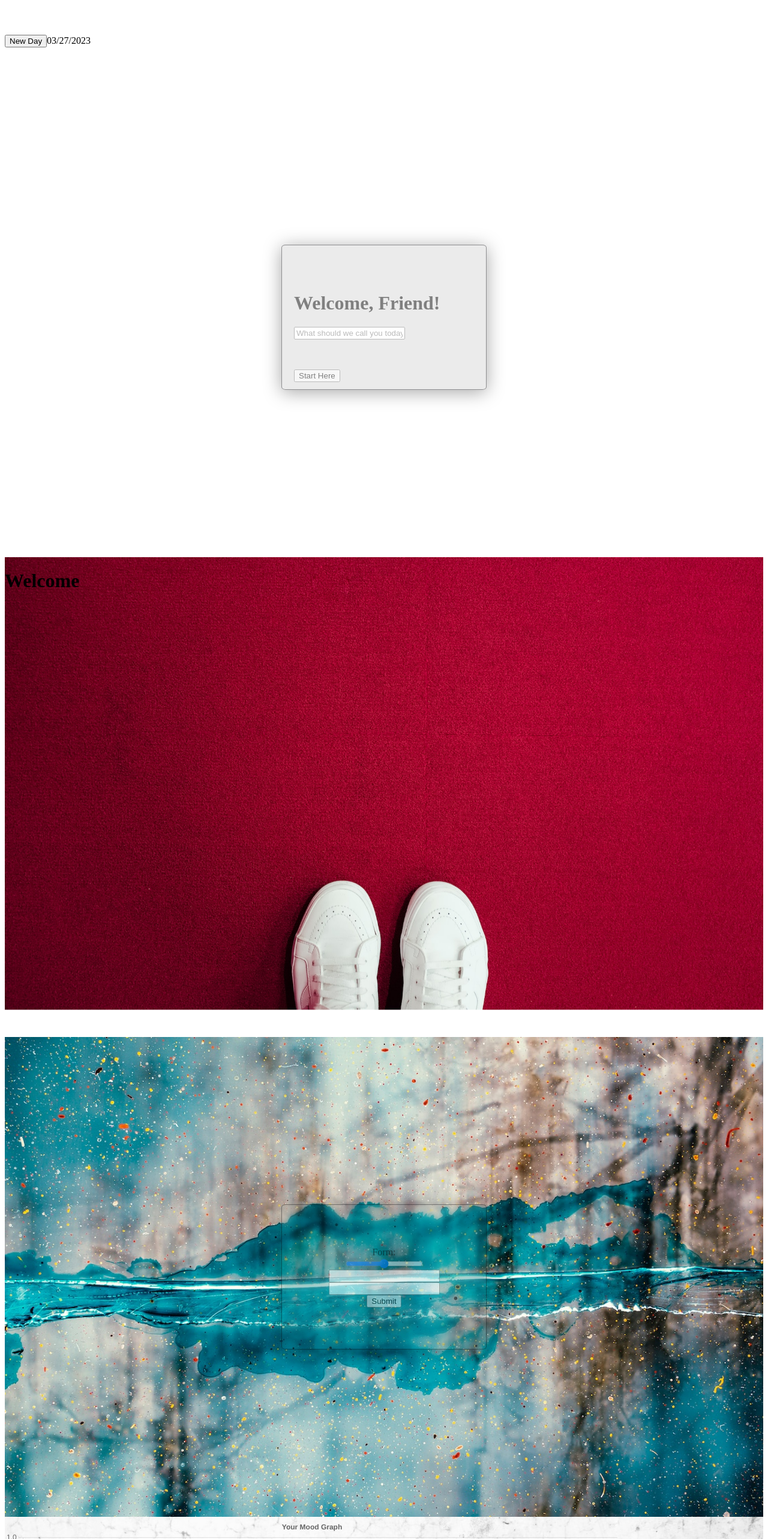
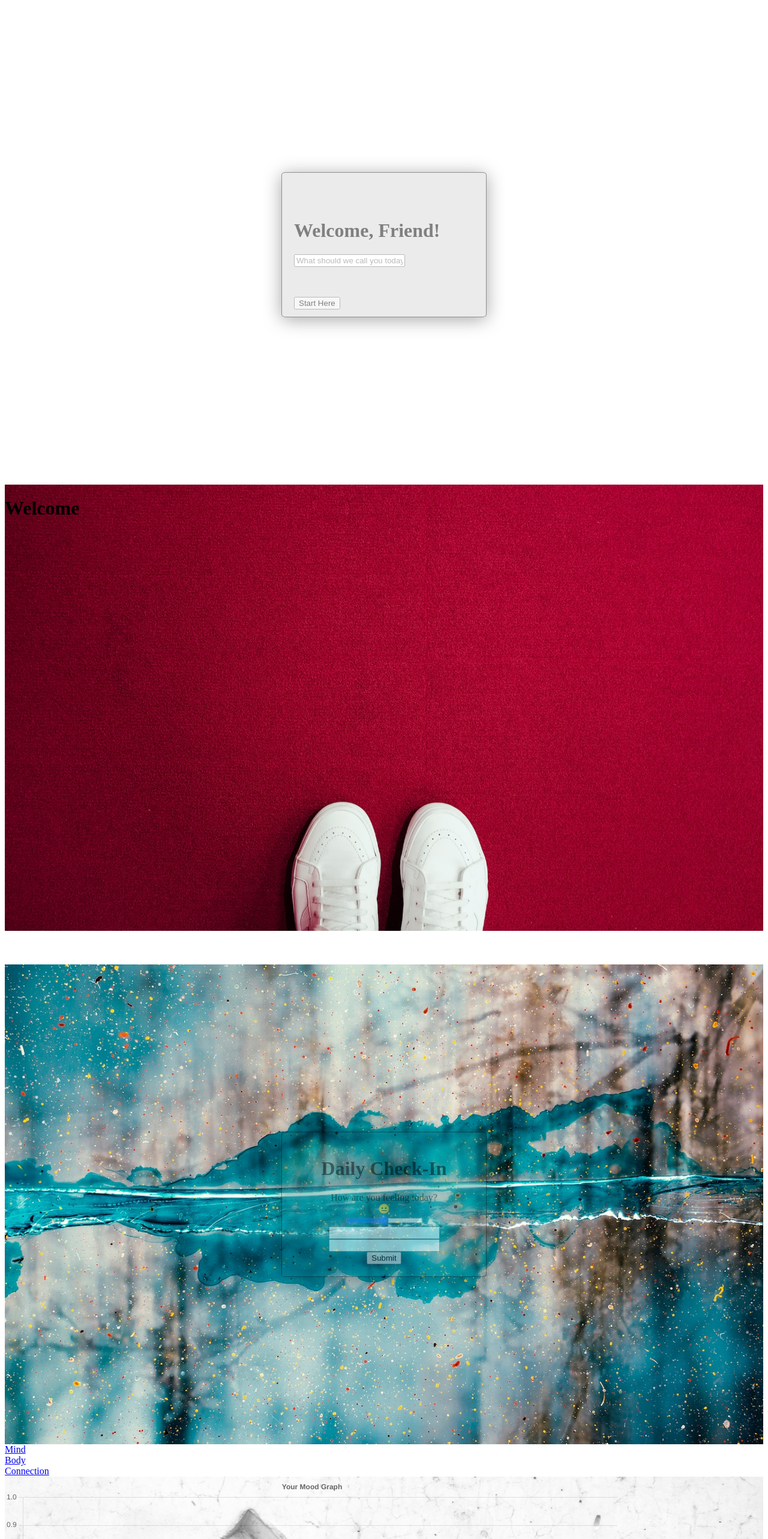
Before and after one commit to nehemiahh23/p2-cntrd-mindbody, a React (Create React App) app: page / in a window 1280 px wide. Shown: the top 2566 px of the page at 60% size. Built offline with nearby package versions, Linux system fonts and the light colour scheme; data requests are answered from the project's data file.

Commit message:
form page near completion

```diff
--- a/src/components/App.js
+++ b/src/components/App.js
@@ -25,12 +25,9 @@ function App() {
 
   return (
       <>
-      <button onClick={dateIncrement}>New Day</button>
-      <span>{ activeDate }</span>
       <Hello user={user} setUser={setUser}/>
       <Welcome user={user}/>
       <Form submit={submit} setSubmit={setSubmit} activeDate={activeDate} />
-      <Progress />
       <NavBar />
           <Routes>
             <Route path="/MindPage" element={<MindPage />} />
--- a/src/components/Input.js
+++ b/src/components/Input.js
@@ -57,7 +57,9 @@ function Input({ submit, setSubmit, activeDate }) {
     return (
       <div className='form-box'>
         <form onSubmit={submitHandler} className='body-form' style={{alignItems: "center"}}>
-          <label>Form: </label>
+          <h1>Daily Check-In</h1>
+          <span>How are you feeling today?</span>
+          <span>😐</span>
           <input onChange={changeHandler} type="range" min="1" max="5" name="mood" value={data.mood}></input>
           <input onChange={changeHandler} type="number" step=".5" name="sleep" value={data.sleep}></input>
           <input onChange={changeHandler} type="text" name="comment" value={data.comment}></input>
```
